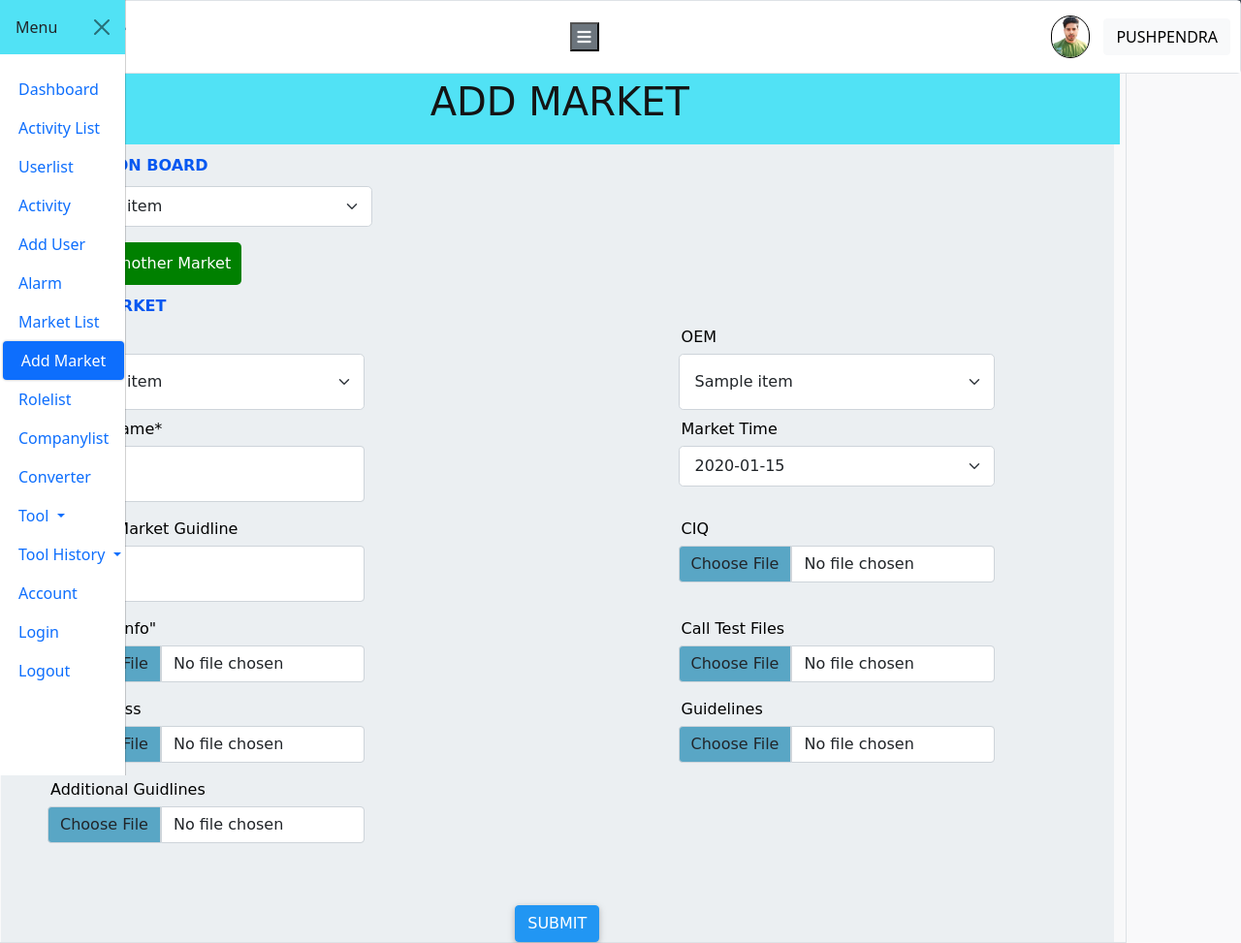
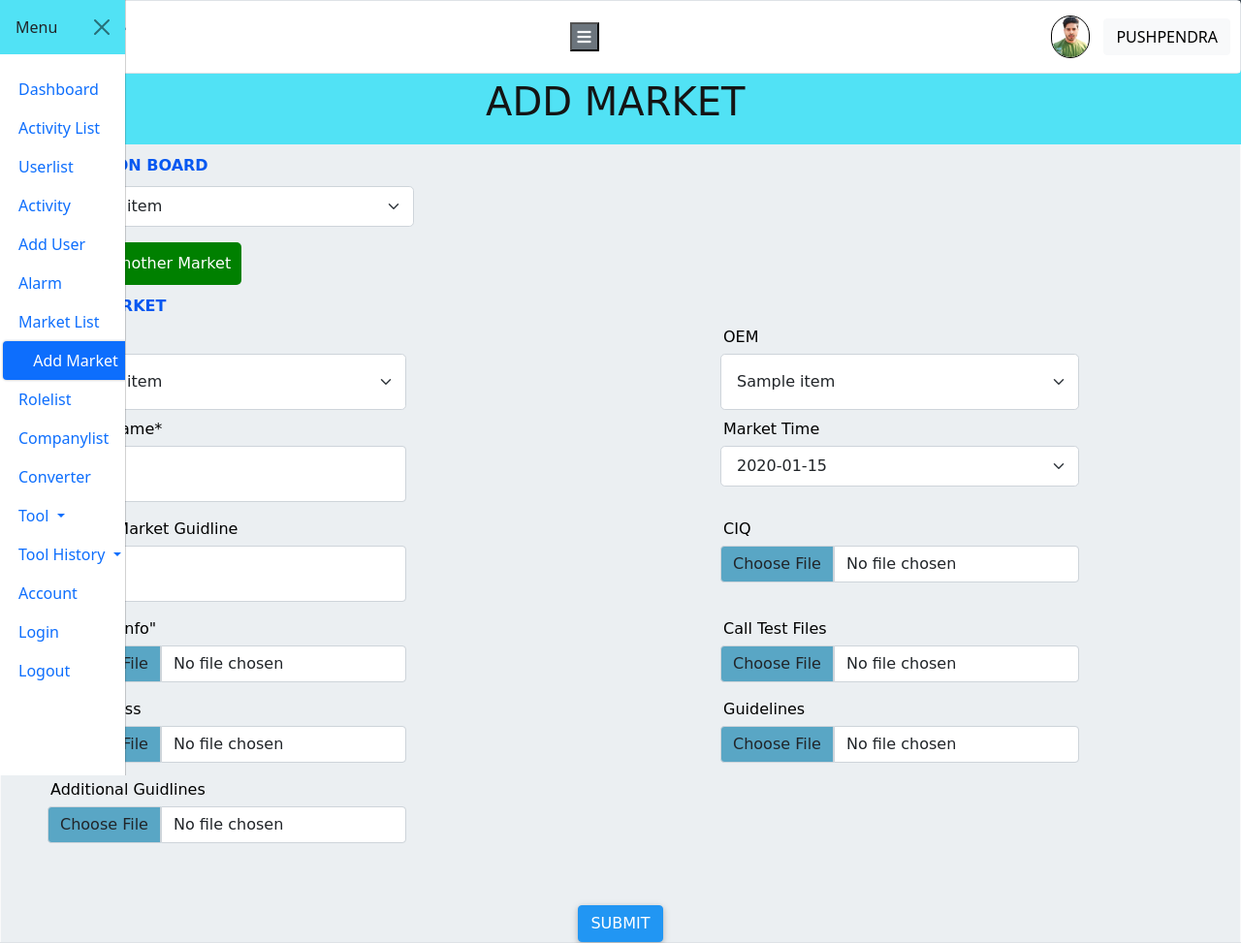
Before and after one commit to pushpendrakumar1/Admin-Dashboard-Full-Stack-, a Django app: template templates/add_market.html in a window 1280 px wide, after a click that opens the changed part. Shown: the whole page at 97% size. Run offline with Django 3.2, Linux system fonts and the light colour scheme; the template is opened without the code that fills it: most values are stand-ins (such as "Sample title", 1, 10 or a date in 2020); some libraries are stand-ins or nearby versions; some web fonts are replaced.

Commit message:
Update add_market.html

```diff
--- a/templates/add_market.html
+++ b/templates/add_market.html
@@ -151,11 +151,11 @@
 
         @media only screen and (max-width: 1600px) {
             .nav-link.active {
-                width: 125px;
+                width: 150px;
             }
 
             .nav-link:hover {
-                width: 125px;
+                width: 150px;
             }
 
 
@@ -615,7 +615,7 @@
 
         <div class="row">
 
-            <div class="col-lg-1" id="div1">
+            <div class="col-lg-1" id="div1" style="width: 170px !important;">
                 <nav class="navbar navbar-expand navbar-light bg-light">
                     <div class="container" style="padding: 0px 0px 0px 0px ;">
                         <!-- <div class="container-fluid"> -->
@@ -742,7 +742,7 @@
 
                 </nav>
             </div>
-            <div class="col-lg-11 border " id="myDiv">
+            <div class="col border " id="myDiv">
                 <form name="form" class="requires-validation" action="/add_market" method="POST"
                     enctype="multipart/form-data">
                     {% csrf_token %}
@@ -753,7 +753,7 @@
 
 
                         <div class="container-fluid">
-                            <div class="head row">
+                            <div class="head row" style="margin-left:-36px; !important">
                                 <div class="dash main-header">
 
                                     <h4>ADD MARKET</h4>
```
